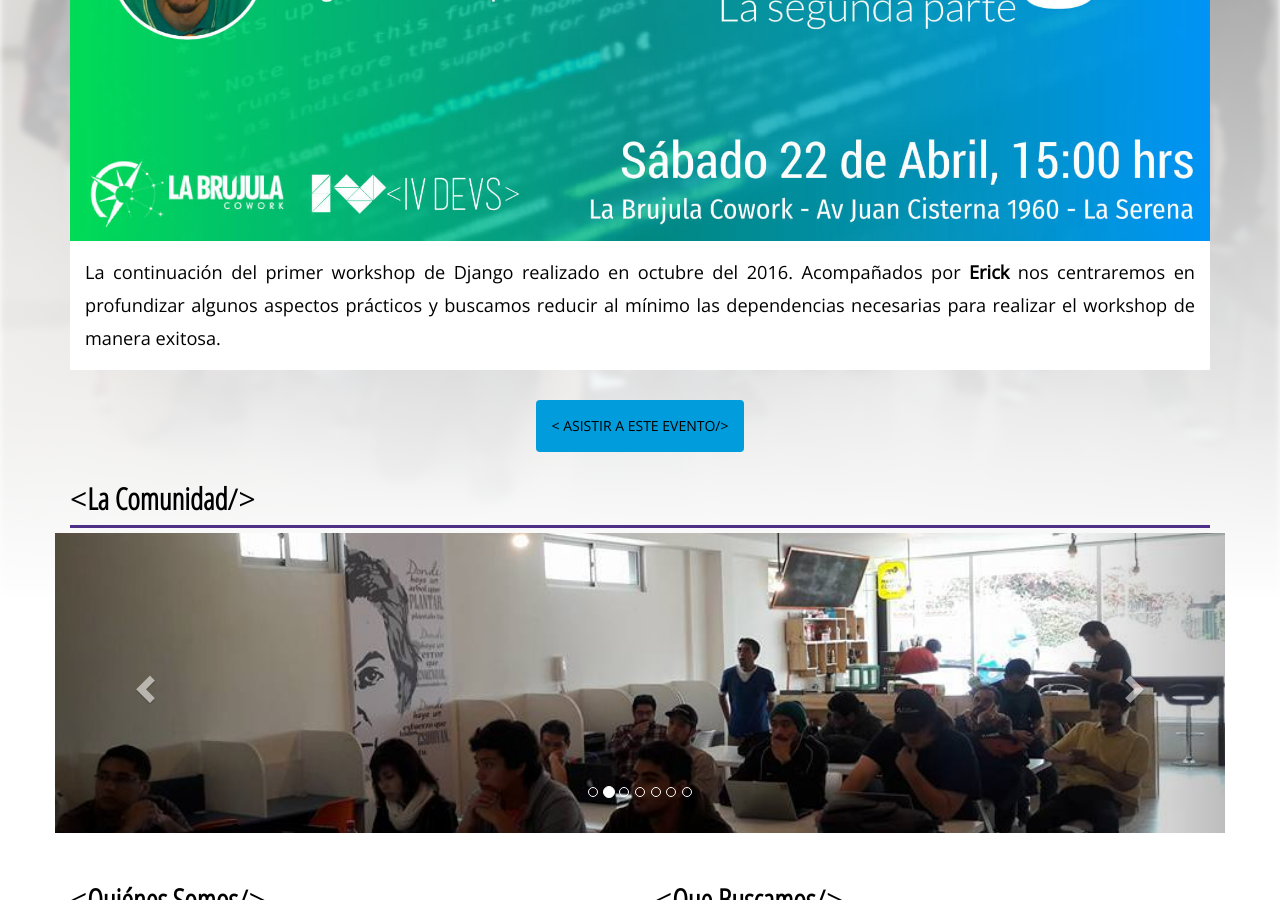
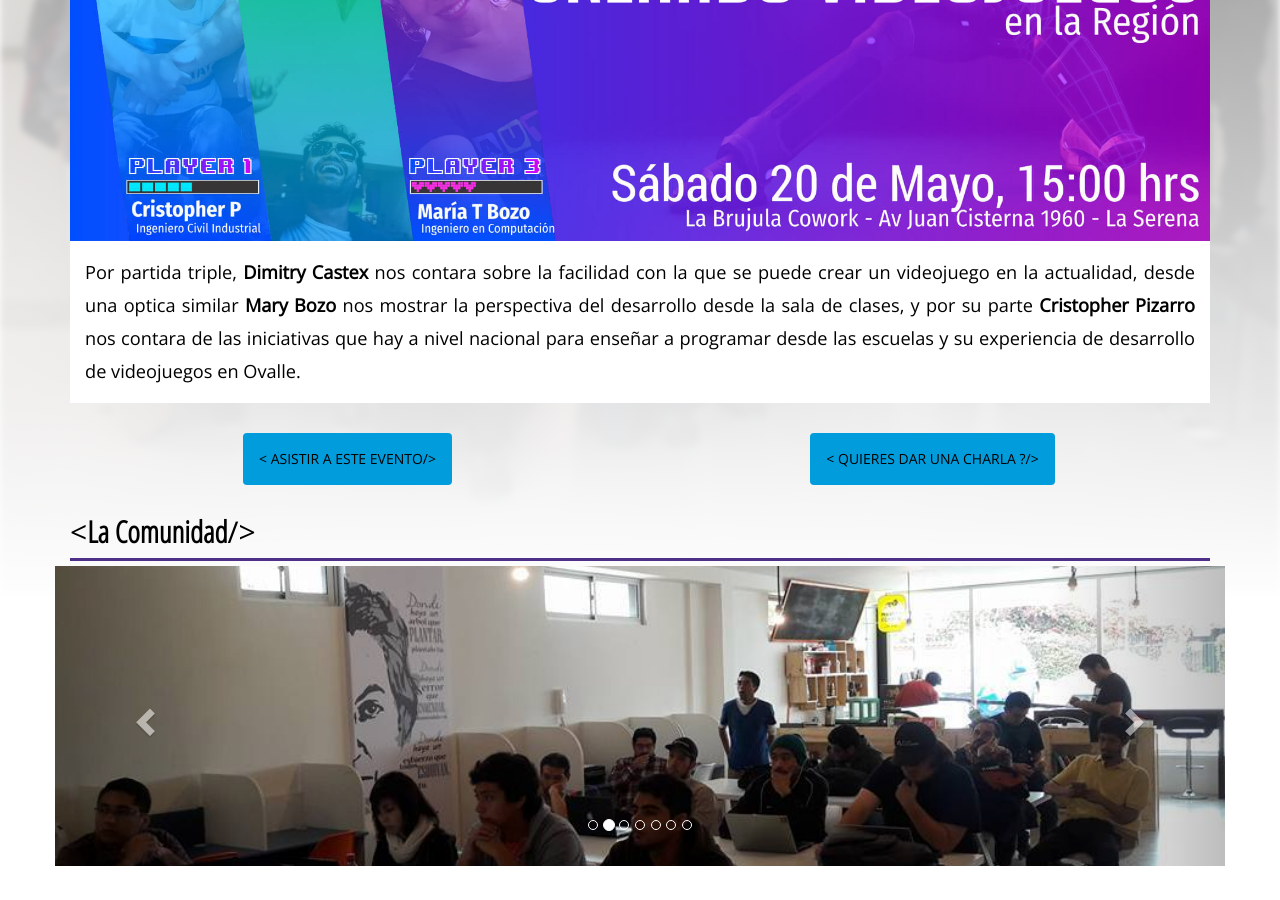
Before and after one commit to iv-devs/iv-devs.github.io, a Jekyll site: the page built from index.html, in a window 1280 px wide and 900 px high, scrolled down 306 px. Built offline with Jekyll 4.4.1, drawn with Linux system fonts in a browser that asks for light colours; nearby versions of some CDN libraries; the list of posts is cut into pages by our own code.

Commit message:
UPDATE Home Meetup MAyo 2017
	new file:   assets/img/meetups/2017-05-20-games.jpg
	modified:   index.html

```diff
--- a/index.html
+++ b/index.html
@@ -14,20 +14,26 @@ order: 1
             </div>
         </div>
         <div class="col-md-12 banner-meetup">
-            <img src="/assets/img/meetups/2017-04-22-djando-parte-2.jpg" alt="">
+            <img src="/assets/img/meetups/2017-05-20-games.jpg" alt="">
         </div>
         <div class="col-md-12 ">
             <p class="text-justify bg-blanco p-15">
-                La continuación del primer workshop de Django realizado en octubre del 2016. Acompañados por <b>Erick</b> nos centraremos en profundizar algunos aspectos prácticos y buscamos reducir al mínimo las dependencias necesarias para realizar el workshop de manera exitosa.
-            </p>
-            <p class="text-center">
-                <a class="btn p-15 tags bg-cian" href="http://www.meetup.com/es-ES/IV-DEVS/events/238757343/"> ASISTIR A ESTE EVENTO</a>
+                Por partida triple, <b>Dimitry Castex</b> nos contara sobre la facilidad con la que se puede crear un videojuego en la actualidad, desde una optica similar <b>Mary Bozo</b> nos mostrar la perspectiva del desarrollo desde la sala de clases, y por su parte <b>Cristopher Pizarro</b> nos contara de las iniciativas que hay a nivel nacional para enseñar a programar desde las escuelas y su experiencia de desarrollo de videojuegos en Ovalle.
             </p>
         </div>
     </div>
+    <div class="row ">
+        <div class="col-md-6 text-center ">
+            <a class="btn p-15 tags bg-cian" href="http://www.meetup.com/es-ES/IV-DEVS/events/239499796/"> ASISTIR A ESTE EVENTO</a>
+        </div>
+        <div class="col-md-6 text-center">
+            <a class="btn p-15 tags bg-cian" href="http://bit.ly/addmeetup"> QUIERES DAR UNA CHARLA ?</a>
+        </div>
+    </div>
+
     <!-- FIN ANUNCIO MEETUP -->
 
-    <h1 class="f-30">La Comunidad</h1>
+    <h1 class="f-30 p-t-30">La Comunidad</h1>
     <hr class="divider-morado">
 
     <div class="row">
```
Also changed, not shown: assets/img/meetups/2017-05-20-games.jpg (added).
